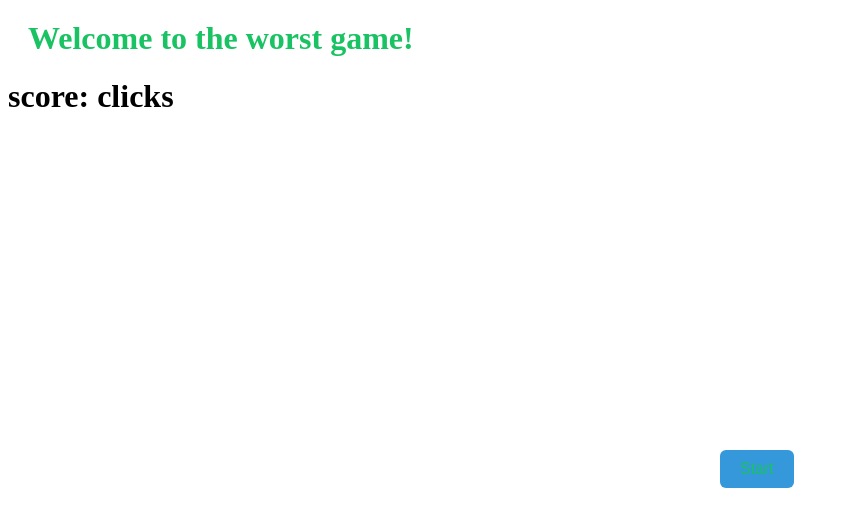
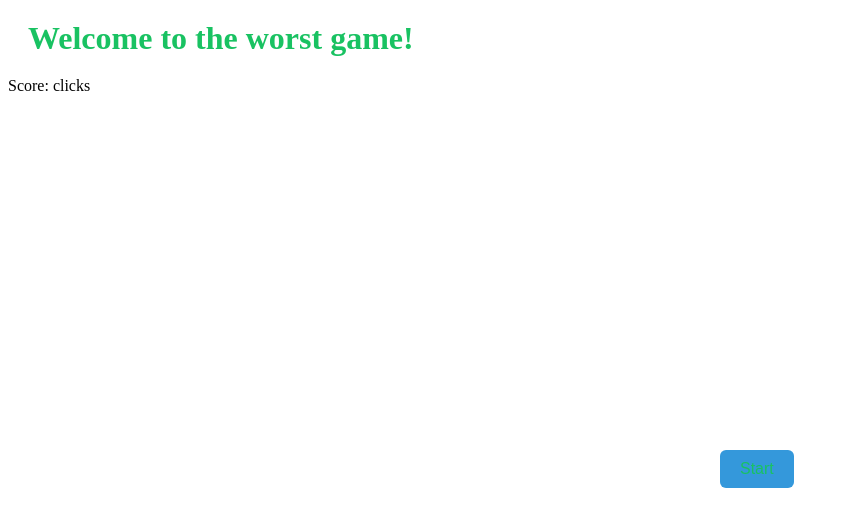
Before and after one commit to Finifiny/worst-game, a plain HTML site: page index.html in a window 1280 px wide. Shown: the whole page, without its empty margins (0-848 px from the left). Drawn offline with Linux system fonts and the light colour scheme.

Commit message:
modified:   index.html

```diff
--- a/index.html
+++ b/index.html
@@ -8,7 +8,7 @@
 </head>
 <body>
     <h1 id="title">Welcome to the worst game!</h1>
-    <h1 id="score">score: clicks </h1>
+    <p>Score: <span class="clicks:">clicks</span></p>
     <button id="myButton">Start</button>
     <script src="script.js"></script>
 </body>
```
